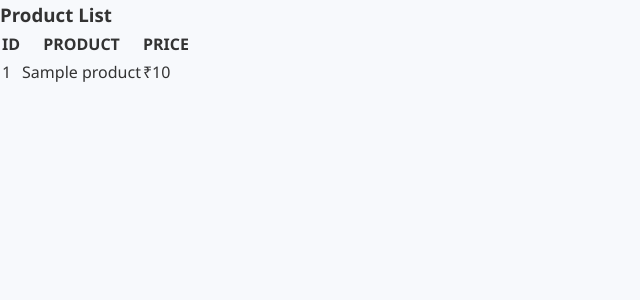
After one commit to Rajeshwaran29/Billing_Software-Python, a Flask app: page /view_product_staff in a window 1280 px wide. The commit adds this page. Shown: the top 300 px of the page, without its empty margins (0-640 px from the left). Run offline with Flask 3, Linux system fonts and the light colour scheme; tables that the repository leaves empty or names only in its code hold one stand-in row (values such as "Sample post"); data that the repository does not hold is empty.

Commit message:
Billing software

```diff
--- a/app.py
+++ b/app.py
@@ -1,5 +1,6 @@
 from flask import Flask , render_template ,jsonify
 from db import get_db_connection
+import os
 from routes.add_api.add_user_owner import add_bp
 from routes.add_api.add_admin_owner import admin_bp
 from routes.add_api.add_product import product_bp
@@ -10,10 +11,15 @@ from routes.fetch_api.view_user_admin import view_owner_admin_bp
 from routes.fetch_api.view_staff_admin import view_staff_admin_bp
 from routes.fetch_api.view_product import view_product_admin_bp
 from routes.billing import billing_bp
+from routes.fetch_api.view_product_staff import view_product_staff_bp
 
 
 app = Flask(__name__)
 app.secret_key = "your_super_secret_key"
+
+UPLOAD_FOLDER = "uploads"
+os.makedirs(UPLOAD_FOLDER , exist_ok=True)
+app.config['UPLOAD_FOLDER'] = 'static/uploads'
 
 
 app.register_blueprint(add_bp ,url_prefix="")
@@ -26,12 +32,15 @@ app.register_blueprint(view_owner_admin_bp , url_prefix = "")
 app.register_blueprint(view_staff_admin_bp,url_prefix = "")
 app.register_blueprint(view_product_admin_bp , url_prefix = "")
 app.register_blueprint(billing_bp , url_prefix="")
+app.register_blueprint(view_product_staff_bp , url_prefix="")
 
 @app.route('/')
 def index():
     return render_template('index.html')
 
-
+UPLOAD_FOLDER = "uploads"
+os.makedirs(UPLOAD_FOLDER , exist_ok=True)
+app.config['UPLOAD_FOLDER'] = UPLOAD_FOLDER
 
 
 
--- /dev/null
+++ b/routes/fetch_api/view_product_staff.py
@@ -0,0 +1,22 @@
+from flask import Blueprint, render_template
+import pymysql.cursors
+from db import get_db_connection
+
+view_product_staff_bp = Blueprint("view_product_staff_api", __name__)
+
+
+
+@view_product_staff_bp.route("/view_product_staff")
+def view_product_staff():
+    conn = get_db_connection()
+    cursor = conn.cursor(pymysql.cursors.DictCursor)
+
+    cursor.execute("SELECT * FROM product")
+    rows = cursor.fetchall()
+
+    print("Rows fetched from DB:", rows)   # DEBUG
+
+    cursor.close()
+    conn.close()
+
+    return render_template("staff/staff_product_list.html", products=rows)
--- a/routes/general.py
+++ b/routes/general.py
@@ -110,3 +110,5 @@ def settings_admin():
 @general_bp.route("/staff")
 def staff_dashboard():
     return render_template("staff/staff_billing.html")
+
+general_bp.route("produ")
--- a/static/billing.css
+++ b/static/billing.css
@@ -10,6 +10,10 @@ body {
   background: #f7f9fc;
   color: #333;
   line-height: 1.6;
+}
+.menu{
+background:white;
+
 }
 
 
@@ -190,3 +194,26 @@ button[type="submit"]:active {
     transform: translateY(0);
     box-shadow: 0 4px 6px rgba(0,0,0,0.1);
 }
+
+.product-table {
+  width: 100%;
+  border-collapse: collapse;
+  margin-bottom: 1.5rem;
+}
+
+.product-table th,
+.product-table td {
+  border: 1px solid #ddd;
+  padding: 0.75rem;
+  text-align: center;
+}
+
+.product-table th {
+  background: #2c3e50;
+  color: #fff;
+  font-weight: 600;
+}
+
+.product-table tr:nth-child(even) {
+  background: #f2f2f2;
+}
--- /dev/null
+++ b/static/js/billing.js
@@ -0,0 +1,15 @@
+ function toggleDropdown() {
+      document.getElementById("miniScreen").classList.toggle("show");
+    }
+
+    window.onclick = function(event) {
+      if (!event.target.matches('.menu-btn')) {
+        let dropdowns = document.getElementsByClassName("dropdown");
+        for (let i = 0; i < dropdowns.length; i++) {
+          let openDropdown = dropdowns[i];
+          if (openDropdown.classList.contains('show')) {
+            openDropdown.classList.remove('show');
+          }
+        }
+      }
+    }
--- /dev/null
+++ b/templates/staff/staff_product_list.html
@@ -0,0 +1,33 @@
+<!DOCTYPE html>
+<html lang="en">
+<head>
+    <meta charset="UTF-8">
+    <title>Product-List</title>
+     <link rel="stylesheet" href="{{url_for('static' ,filename = 'billing.css')}}">
+</head>
+<body>
+<h3>Product List</h3>
+<div>
+   <table class="table table-striped table-bordered">
+  <thead>
+    <tr>
+      <th>ID</th>
+      <th>PRODUCT</th>
+      <th>PRICE</th>
+    </tr>
+  </thead>
+  <tbody>
+    {% for product in products %}
+    <tr>
+      <td>{{ product.id }}</td>
+      <td>{{ product.product_name }}</td>
+      <td>₹{{ product.price }}</td>
+    </tr>
+    {% endfor %}
+  </tbody>
+</table>
+
+</div>
+<script src="{{ url_for('static', filename='js/billing.js') }}"></script>
+</body>
+</html>
```
Also changed, not shown: routes/add_api/add_product.py (+7 -3 lines), static/js/script.js (+16 -0 lines), templates/staff/staff_billing.html (+10 -3 lines), static/uploads/Coffee.png (added), static/uploads/Tea.jpeg (added), static/uploads/boost.png (added), static/uploads/milk.png (added), static/uploads/tea.png (added).
